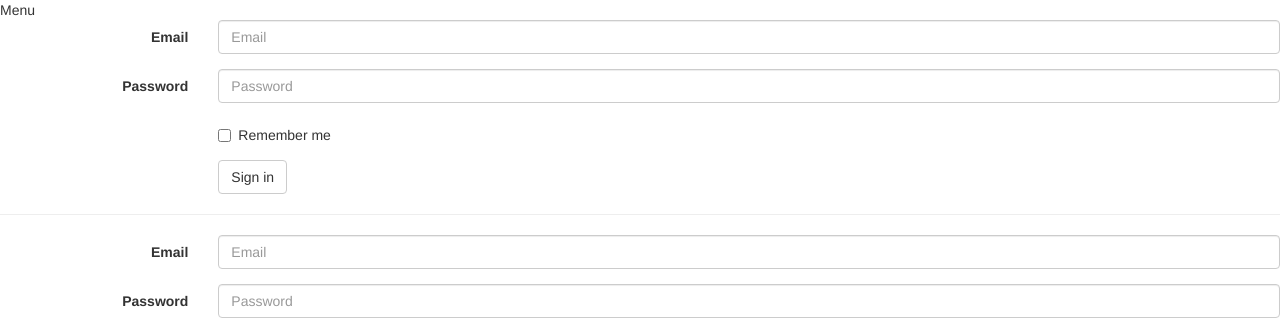
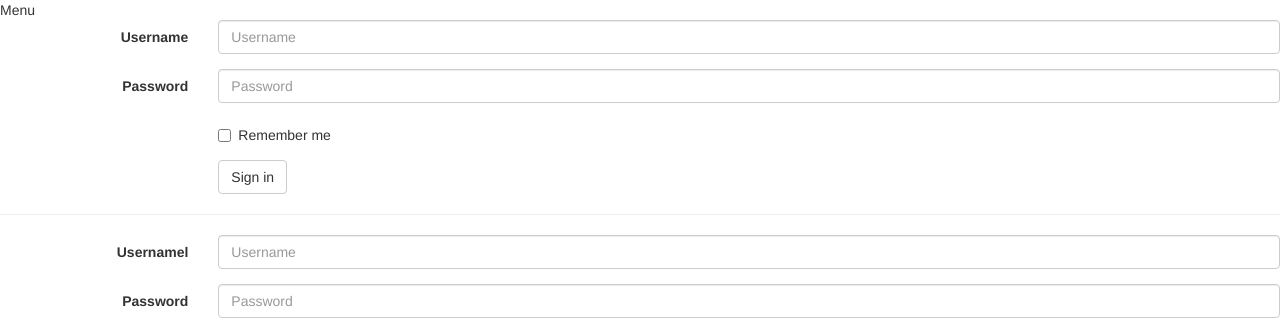
Before and after one commit to SJ-2015/Choose.ly_Foodv01, a website: page views/home.html in a window 1280 px wide. Shown: the top 320 px of the page. Drawn offline with Linux system fonts and the light colour scheme; files that its build step writes are made by us from their sources; no server answers; files whose address does not match are found by name.

Commit message:
login page changed to username instead of email

```diff
--- a/index.js
+++ b/index.js
@@ -92,7 +92,6 @@ app.delete("/database/:username/:optionID", function destroy(req, res){
           return console.log(err);
         }
       //note only working with one object data
-/*        var optionID = req.body.toString();*/
         console.log("optionID received by server"+optionID);
         console.log("pre-length is"+userMatched.restuarants.length);
         //walk through User's category.options array to find match
--- a/views/home.html
+++ b/views/home.html
@@ -38,9 +38,9 @@
 		<!-- Signin form -->
 		<form class="form-horizontal">
 		  <div class="form-group">
-		    <label for="inputEmail3" class="col-sm-2 control-label">Email</label>
+		    <label for="inputUsernameSignin" class="col-sm-2 control-label">Username</label>
 		    <div class="col-sm-10">
-		      <input type="email" class="form-control" id="inputEmail3" placeholder="Email">
+		      <input type="text" class="form-control" id="inputUsernameSignin" placeholder="Username">
 		    </div>
 		  </div>
 		  <div class="form-group">
@@ -69,9 +69,9 @@
 		<!-- Sign up form -->
 		<form class="form-horizontal">
 		  <div class="form-group">
-		    <label for="inputEmail3" class="col-sm-2 control-label">Email</label>
+		    <label for="inputUsernameSignup" class="col-sm-2 control-label">Usernamel</label>
 		    <div class="col-sm-10">
-		      <input type="email" class="form-control" id="inputEmail3" placeholder="Email">
+		      <input type="text" class="form-control" id="inputUsernameSignup" placeholder="Username">
 		    </div>
 		  </div>
 		  <div class="form-group">
```
Also changed, not shown: public/js/app.js (+6 -1 lines).
